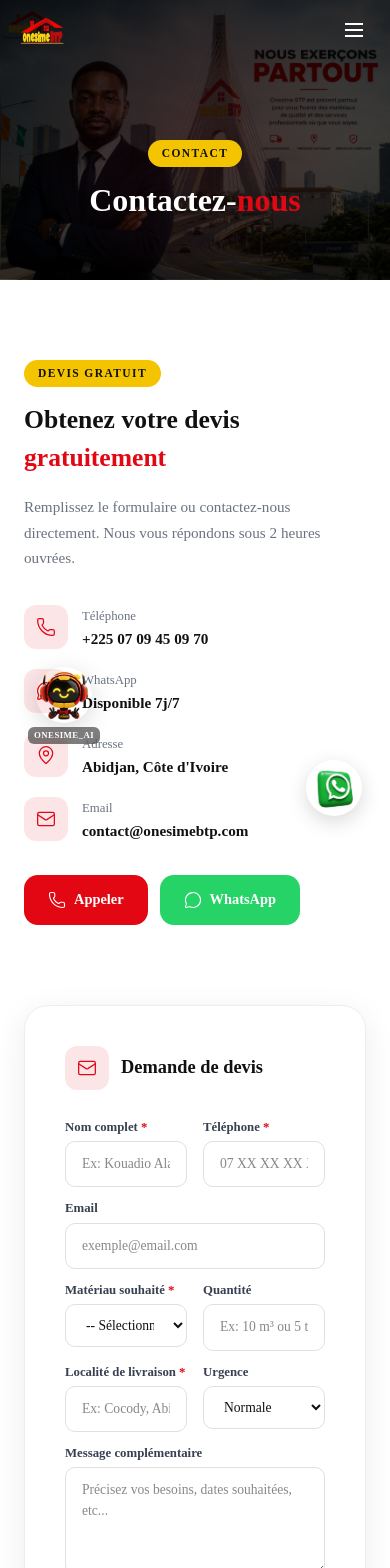
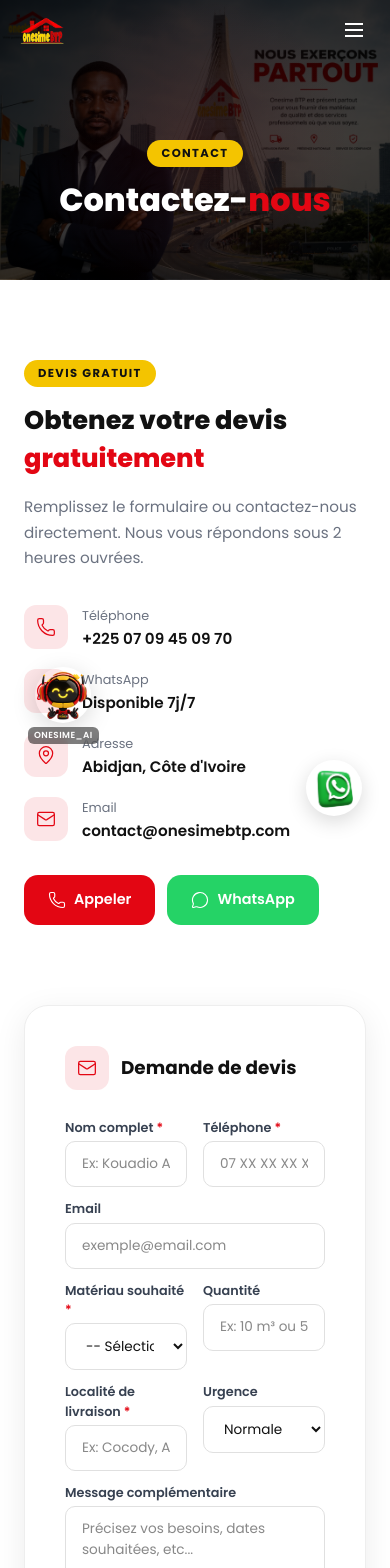
Before and after one commit to christiandoh/Onesime_BTP, a React (Vite) app: page /contact in a window 390 px wide. Shown: the top 1568 px of the page. Built offline with nearby package versions, Linux system fonts and the light colour scheme.

Commit message:
fix: police Poppins + boutons hero mobile

```diff
--- a/index.html
+++ b/index.html
@@ -6,6 +6,7 @@
   <link rel="apple-touch-icon" href="/images/logo/logo.png" />
     <link rel="preconnect" href="https://fonts.googleapis.com">
     <link rel="preconnect" href="https://fonts.gstatic.com" crossorigin>
+    <link href="https://fonts.googleapis.com/css2?family=Poppins:wght@300;400;500;600;700;800;900&display=swap" rel="stylesheet">
     <meta name="viewport" content="width=device-width, initial-scale=1.0" />
     <title>Onesime BTP – Gravier · Sable · Latérite à Abidjan</title>
     <meta name="description" content="Onesime BTP – Livraison de sable, gravier et latérite pour vos chantiers à Abidjan et en Côte d'Ivoire. Qualité garantie, prix compétitifs, disponibles 7j/7.">
--- a/src/index.css
+++ b/src/index.css
@@ -9,7 +9,7 @@
   --color-gray-dark: #374151;
   --color-gray-mid: #6B7280;
   --color-gray-lt: #F5F5F5;
-  --font-poppins: 'Times New Roman', Times, serif;
+  --font-poppins: 'Poppins', sans-serif;
 }
 
 html {
@@ -17,7 +17,7 @@ html {
 }
 
 body {
-  font-family: 'Times New Roman', Times, serif;
+  font-family: 'Poppins', sans-serif;
   color: var(--color-black);
   background: #FFFFFF;
   overflow-x: hidden;
--- a/src/pages/Contact.tsx
+++ b/src/pages/Contact.tsx
@@ -188,7 +188,7 @@ export default function Contact() {
                   </label>
                   <input type="text" name="name" required placeholder="Ex: Kouadio Alain" style={{
                     padding: '12px 16px', border: '1.5px solid #E0E0E0', borderRadius: 10,
-                    fontFamily: 'Times New Roman, Times, serif', fontSize: '.85rem', width: '100%',
+                    fontFamily: 'Poppins, sans-serif', fontSize: '.85rem', width: '100%',
                     outline: 'none', boxSizing: 'border-box', transition: 'border-color 0.3s',
                   }} onFocus={e => e.target.style.borderColor = '#E30613'}
                     onBlur={e => e.target.style.borderColor = '#E0E0E0'} />
@@ -199,7 +199,7 @@ export default function Contact() {
                   </label>
                   <input type="tel" name="phone" required placeholder="07 XX XX XX XX" style={{
                     padding: '12px 16px', border: '1.5px solid #E0E0E0', borderRadius: 10,
-                    fontFamily: 'Times New Roman, Times, serif', fontSize: '.85rem', width: '100%',
+                    fontFamily: 'Poppins, sans-serif', fontSize: '.85rem', width: '100%',
                     outline: 'none', boxSizing: 'border-box', transition: 'border-color 0.3s',
                   }} onFocus={e => e.target.style.borderColor = '#E30613'}
                     onBlur={e => e.target.style.borderColor = '#E0E0E0'} />
@@ -212,7 +212,7 @@ export default function Contact() {
                 </label>
                 <input type="email" name="email" placeholder="exemple@email.com" style={{
                   padding: '12px 16px', border: '1.5px solid #E0E0E0', borderRadius: 10,
-                  fontFamily: 'Times New Roman, Times, serif', fontSize: '.85rem', width: '100%',
+                  fontFamily: 'Poppins, sans-serif', fontSize: '.85rem', width: '100%',
                   outline: 'none', boxSizing: 'border-box', transition: 'border-color 0.3s',
                 }} onFocus={e => e.target.style.borderColor = '#E30613'}
                   onBlur={e => e.target.style.borderColor = '#E0E0E0'} />
@@ -225,7 +225,7 @@ export default function Contact() {
                   </label>
                   <select name="material" required style={{
                     padding: '12px 16px', border: '1.5px solid #E0E0E0', borderRadius: 10,
-                    fontFamily: 'Times New Roman, Times, serif', fontSize: '.85rem', width: '100%',
+                    fontFamily: 'Poppins, sans-serif', fontSize: '.85rem', width: '100%',
                     outline: 'none', boxSizing: 'border-box',
                   }}>
                     <option value="">-- Sélectionnez --</option>
@@ -242,7 +242,7 @@ export default function Contact() {
                   </label>
                   <input type="text" name="quantity" placeholder="Ex: 10 m³ ou 5 tonnes" style={{
                     padding: '12px 16px', border: '1.5px solid #E0E0E0', borderRadius: 10,
-                    fontFamily: 'Times New Roman, Times, serif', fontSize: '.85rem', width: '100%',
+                    fontFamily: 'Poppins, sans-serif', fontSize: '.85rem', width: '100%',
                     outline: 'none', boxSizing: 'border-box', transition: 'border-color 0.3s',
                   }} onFocus={e => e.target.style.borderColor = '#E30613'}
                     onBlur={e => e.target.style.borderColor = '#E0E0E0'} />
@@ -256,7 +256,7 @@ export default function Contact() {
                   </label>
                   <input type="text" name="location" required placeholder="Ex: Cocody, Abidjan" style={{
                     padding: '12px 16px', border: '1.5px solid #E0E0E0', borderRadius: 10,
-                    fontFamily: 'Times New Roman, Times, serif', fontSize: '.85rem', width: '100%',
+                    fontFamily: 'Poppins, sans-serif', fontSize: '.85rem', width: '100%',
                     outline: 'none', boxSizing: 'border-box', transition: 'border-color 0.3s',
                   }} onFocus={e => e.target.style.borderColor = '#E30613'}
                     onBlur={e => e.target.style.borderColor = '#E0E0E0'} />
@@ -267,7 +267,7 @@ export default function Contact() {
                   </label>
                   <select name="urgency" style={{
                     padding: '12px 16px', border: '1.5px solid #E0E0E0', borderRadius: 10,
-                    fontFamily: 'Times New Roman, Times, serif', fontSize: '.85rem', width: '100%',
+                    fontFamily: 'Poppins, sans-serif', fontSize: '.85rem', width: '100%',
                     outline: 'none', boxSizing: 'border-box',
                   }}>
                     <option value="Normale">Normale</option>
@@ -283,7 +283,7 @@ export default function Contact() {
                 </label>
                 <textarea name="message" placeholder="Précisez vos besoins, dates souhaitées, etc..." rows={4} style={{
                   padding: '12px 16px', border: '1.5px solid #E0E0E0', borderRadius: 10,
-                  fontFamily: 'Times New Roman, Times, serif', fontSize: '.85rem', width: '100%',
+                  fontFamily: 'Poppins, sans-serif', fontSize: '.85rem', width: '100%',
                   outline: 'none', boxSizing: 'border-box', resize: 'vertical',
                   minHeight: 90, transition: 'border-color 0.3s',
                 }} onFocus={e => e.target.style.borderColor = '#E30613'}
@@ -299,7 +299,7 @@ export default function Contact() {
                   border: 'none', borderRadius: 12, fontWeight: 700, fontSize: '.95rem',
                   cursor: 'pointer', display: 'flex', alignItems: 'center',
                   justifyContent: 'center', gap: 8,
-                  fontFamily: 'Times New Roman, Times, serif',
+                  fontFamily: 'Poppins, sans-serif',
                 }}
               >
                 <Icon name="Send" size={18} />
--- a/src/pages/Home.tsx
+++ b/src/pages/Home.tsx
@@ -142,7 +142,7 @@ export default function Home() {
         <div style={{
           position: 'relative', zIndex: 3,
           display: 'flex', flexDirection: 'column', alignItems: 'center',
-          gap: 16, marginTop: 24,
+          gap: 16,
         }}>
           <motion.img
             src={asset('/images/logo/logo.png')}
@@ -176,6 +176,7 @@ export default function Home() {
             animate={{ opacity: 1, y: 0 }}
             transition={{ delay: 0.6, duration: 0.6 }}
             style={{ display: 'flex', gap: 12, flexWrap: 'wrap', justifyContent: 'center' }}
+            className="hero-buttons-mobile"
           >
             <Link to="/contact" style={{
               display: 'inline-flex', alignItems: 'center', gap: 8,
@@ -435,6 +436,7 @@ export default function Home() {
           .nav-desktop { display: none !important; }
           .hamburger-btn { display: flex !important; }
           .home-features-grid { grid-template-columns: 1fr !important; }
+          .hero-buttons-mobile { margin-top: 60px !important; }
         }
       `}</style>
     </>
--- a/src/pages/Realisations.tsx
+++ b/src/pages/Realisations.tsx
@@ -4,6 +4,8 @@ import Icon from '../components/Icon'
 import { asset } from '../utils/asset'
 import { ONESIME } from '../data/content'
 import { slideUp, staggerContainer, itemSlideUp } from '../data/animations'
+
+const BASE = import.meta.env.BASE_URL?.replace(/\/$/, '') || ''
 
 const categories = [...new Set(ONESIME.projects.map(p => p.category))]
 
@@ -271,7 +273,7 @@ function GalleryCard({ category, items }: { category: string; items: typeof ONES
           <AnimatePresence mode="wait">
             <motion.img
               key={current}
-              src={asset(items[current].src)}
+              src={BASE + items[current].src}
               alt={items[current].title}
               initial={{ opacity: 0, x: 40 }}
               animate={{ opacity: 1, x: 0 }}
@@ -371,7 +373,7 @@ function GalleryCard({ category, items }: { category: string; items: typeof ONES
             <AnimatePresence mode="wait">
               <motion.img
                 key={modalIndex}
-                src={asset(items[modalIndex].src)}
+                src={BASE + items[modalIndex].src}
                 alt={items[modalIndex].title}
                 initial={{ opacity: 0, scale: 0.9 }}
                 animate={{ opacity: 1, scale: 1 }}
```
